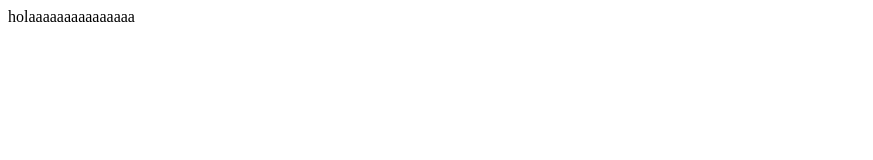
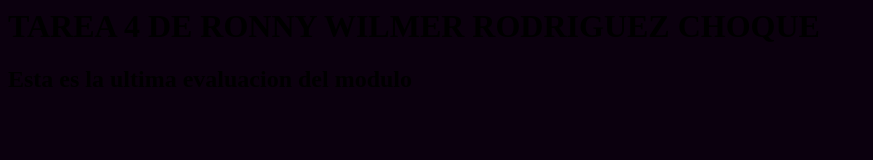
Before and after one commit to rronny649-ux/ronny, a plain HTML site: page index.html in a window 1280 px wide. Shown: the whole page, without its empty margins (0-873 px from the left). Drawn offline with Linux system fonts and the light colour scheme.

Commit message:
tarea hecha

```diff
--- a/index.html
+++ b/index.html
@@ -2,7 +2,8 @@
   <head>
 
   </head>
-  <body>
-    holaaaaaaaaaaaaaaa
+  <body bgcolor="bue">
+    <h1> TAREA 4 DE RONNY WILMER RODRIGUEZ CHOQUE </h1>
+    <h2> Esta es la ultima evaluacion del modulo </h2>
   </body>
 </html>
```
